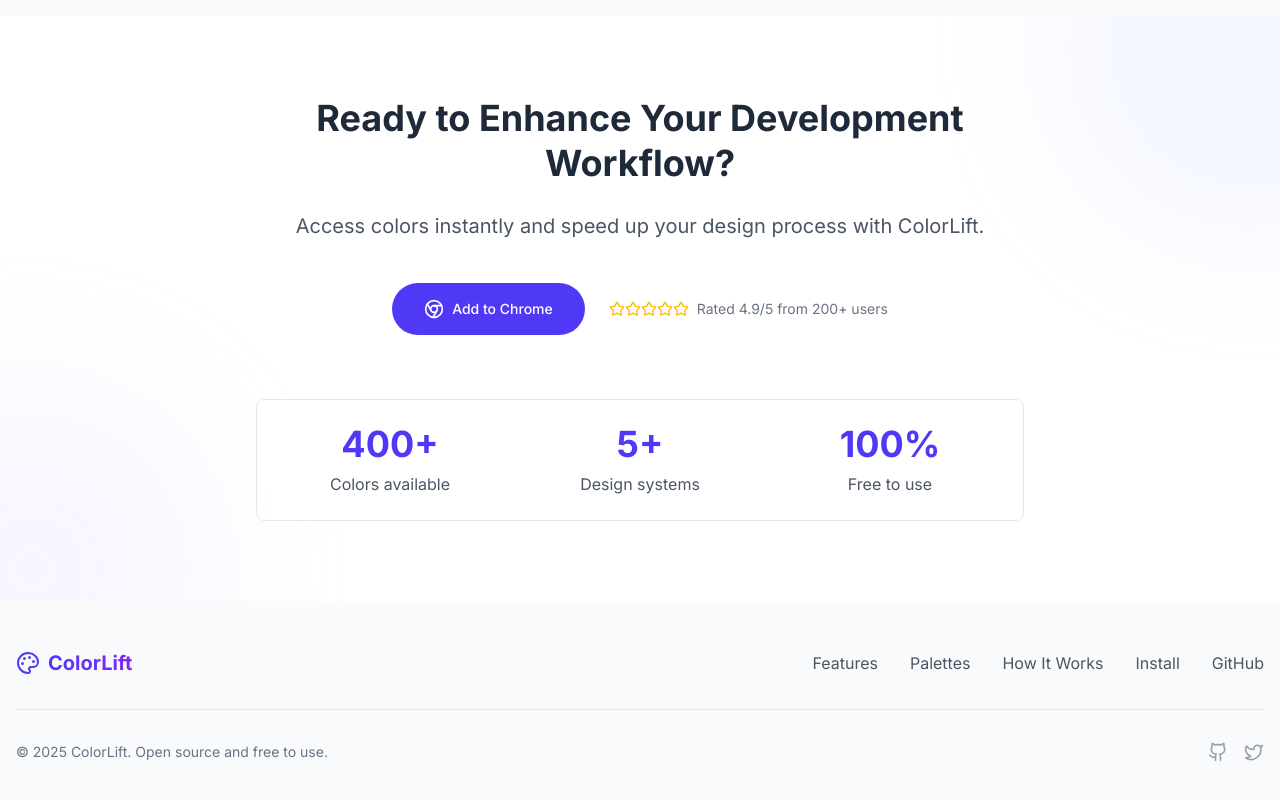
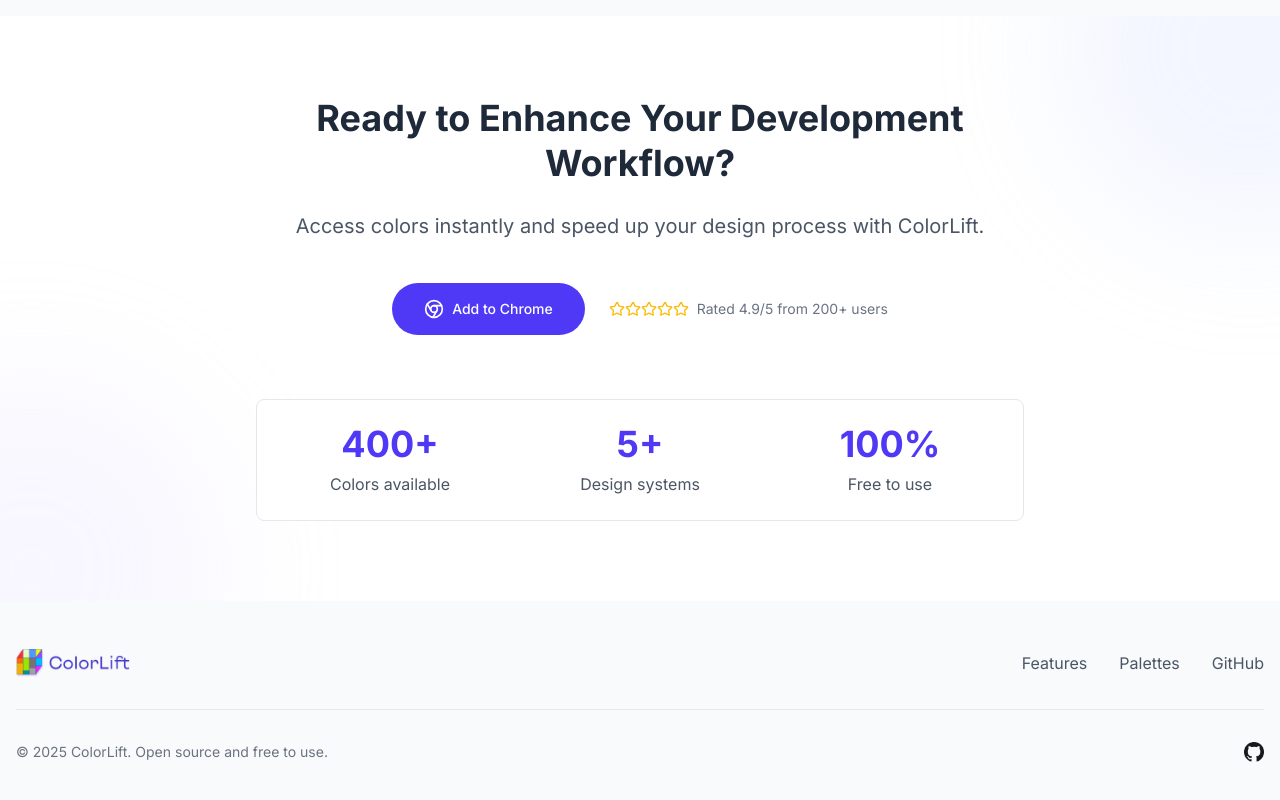
Before and after one commit to SimranDev/color-lift-web, a Vue app: page / in a window 1280 px wide. Shown: the part 3274-4074 px from the top of the page. Built offline with nearby package versions, Linux system fonts and the light colour scheme.

Commit message:
fix: update Footer component to use logo image and correct GitHub link

```diff
--- a/src/components/Footer.vue
+++ b/src/components/Footer.vue
@@ -2,20 +2,15 @@
   <footer class="bg-gray-50 py-12">
     <div class="container mx-auto px-4">
       <div class="flex flex-col md:flex-row justify-between items-center mb-8">
-        <div class="flex items-center gap-2 mb-6 md:mb-0">
-          <Palette class="h-6 w-6 text-indigo-600" />
-          <span class="text-xl font-bold bg-gradient-to-r from-indigo-600 to-violet-600 bg-clip-text text-transparent">
-            ColorLift
-          </span>
+        <div class="flex items-center gap-2 mb-6 md:mb-0" id="logo-section">
+          <img src="/src/assets/logo.png" alt="ColorLift" class="h-5 md:h-7" />
         </div>
 
         <div class="flex flex-wrap justify-center gap-x-8 gap-y-4">
           <a href="#features" class="text-gray-600 hover:text-indigo-600 transition-colors"> Features </a>
           <a href="#palettes" class="text-gray-600 hover:text-indigo-600 transition-colors"> Palettes </a>
-          <a href="#how-it-works" class="text-gray-600 hover:text-indigo-600 transition-colors"> How It Works </a>
-          <a href="#install" class="text-gray-600 hover:text-indigo-600 transition-colors"> Install </a>
           <a
-            href="https://github.com/yourusername/colorlift"
+            href="https://github.com/SimranDev/color-lift"
             target="_blank"
             rel="noopener"
             class="text-gray-600 hover:text-indigo-600 transition-colors"
@@ -30,20 +25,12 @@
 
         <div class="flex items-center space-x-4">
           <a
-            href="https://github.com/yourusername/colorlift"
+            href="https://github.com/SimranDev/color-lift"
             target="_blank"
             rel="noopener"
             class="text-gray-400 hover:text-gray-600 transition-colors"
           >
-            <Github class="h-5 w-5" />
-          </a>
-          <a
-            href="https://twitter.com/colorlift"
-            target="_blank"
-            rel="noopener"
-            class="text-gray-400 hover:text-gray-600 transition-colors"
-          >
-            <Twitter class="h-5 w-5" />
+            <img src="/src/assets/github.png" alt="GitHub" class="h-5 w-5" />
           </a>
         </div>
       </div>
@@ -53,7 +40,6 @@
 
 <script setup lang="ts">
 import { computed } from "vue";
-import { Palette, Twitter, Github } from "lucide-vue-next";
 
 const currentYear = computed(() => new Date().getFullYear());
 </script>
```
